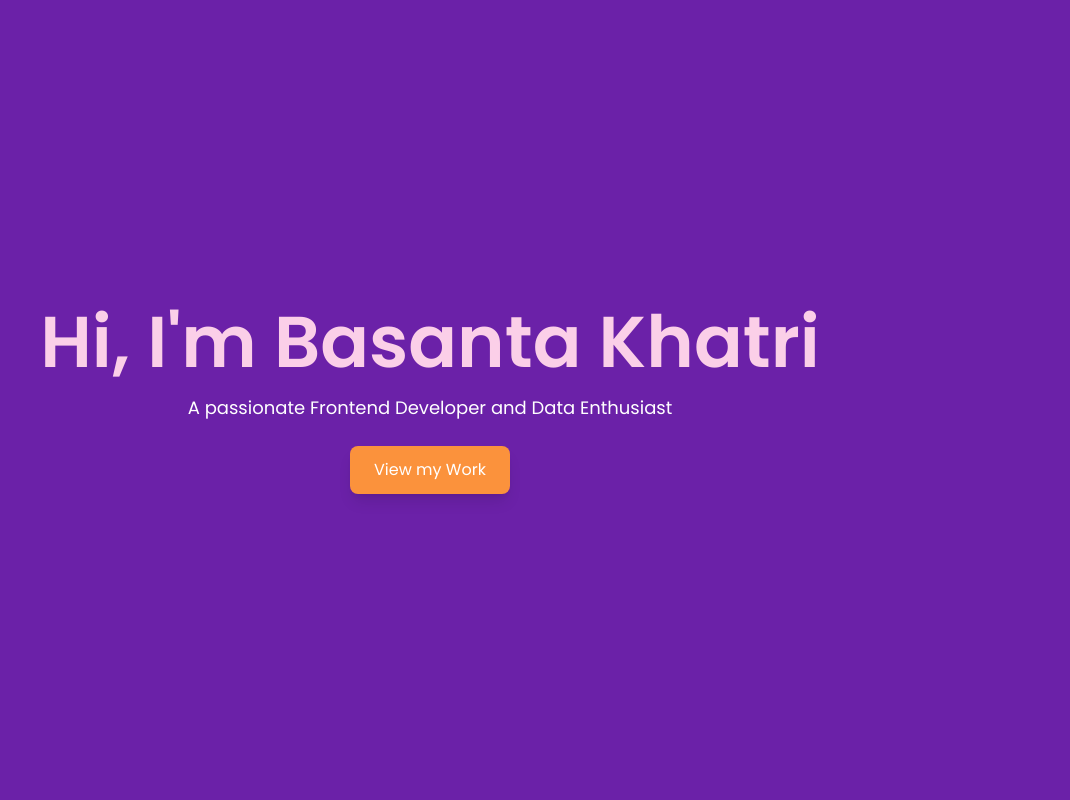
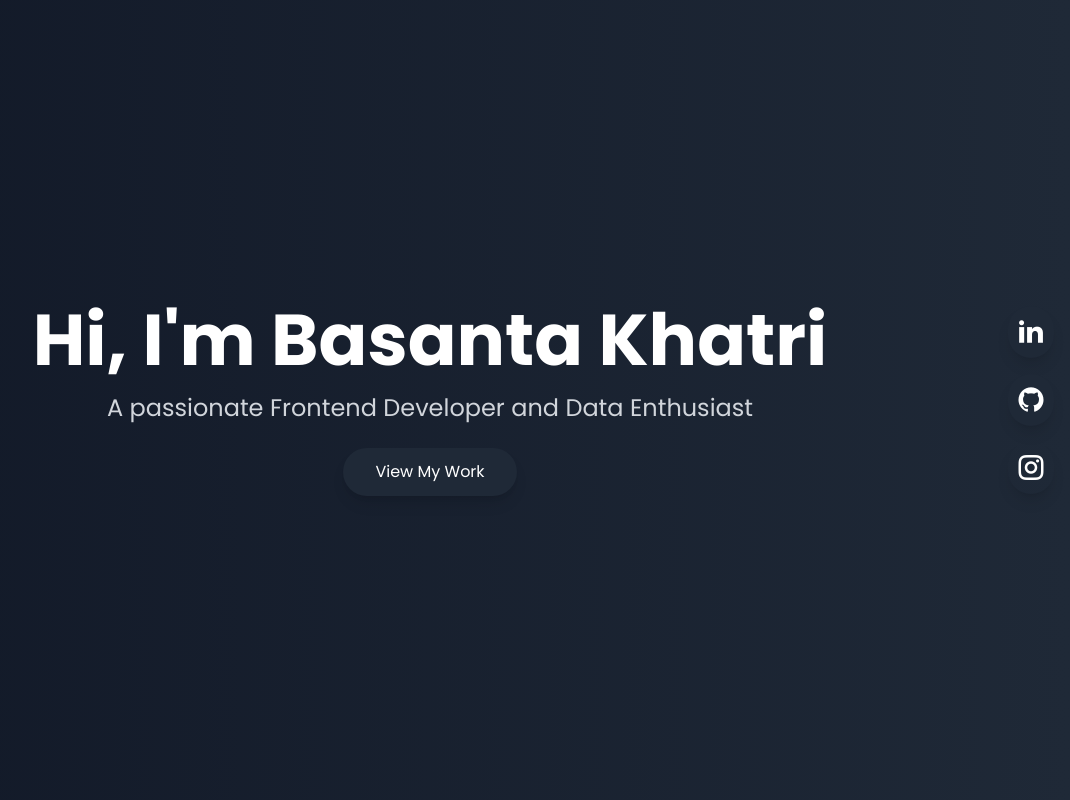
Before and after one commit to Basanta-khatri-0311/personal-portfolio, a React (Vite) app in the folder my-portfolio/: page / in a window 1280 px wide. Shown: the whole page, without its empty margins (210-1280 px from the left). Built offline with nearby package versions, Linux system fonts and the light colour scheme.

Commit message:
added a stylink to the part and the links section

```diff
--- a/my-portfolio/index.html
+++ b/my-portfolio/index.html
@@ -6,7 +6,10 @@
     <meta name="viewport" content="width=device-width, initial-scale=1.0" />
     <title>Vite + React</title>
     <link href="https://fonts.googleapis.com/css2?family=Poppins:wght@100;200;300;400;500;600;700;800;900&display=swap" rel="stylesheet">
-
+    <link
+    href="https://cdn.jsdelivr.net/npm/remixicon@4.4.0/fonts/remixicon.css"
+    rel="stylesheet"
+/>
   </head>
   <body>
     <div id="root"></div>
--- a/my-portfolio/src/App.jsx
+++ b/my-portfolio/src/App.jsx
@@ -1,5 +1,6 @@
 import React from "react"
 import Hero from "./components/Hero"
+import SocialLinks from "./components/SocialLinks"
 // import About from "./components/About"
 // import Projects from "./components/Projects"
 // import Contact from "./components/Contact"
@@ -10,6 +11,7 @@ function App() {
   return (
     <div>
       <Hero/>
+      <SocialLinks/>
     </div>
   )
 }
--- a/my-portfolio/src/components/Hero.jsx
+++ b/my-portfolio/src/components/Hero.jsx
@@ -1,20 +1,24 @@
 import React from "react";
+import SocialLinks from "./SocialLinks";
+
 
 const Hero = () => {
   return (
-    <section className="w-screen h-screen bg-purple-800 flex items-center justify-center">
+    <>
+    <section className="w-screen h-screen bg-gradient-to-r from-gray-900 to-gray-800 flex items-center justify-center p-4">
       <div className="text-center">
-        <h1 className="text-7xl font-semibold text-pink-200 font-sans">
+        <h1 className="text-4xl sm:text-5xl md:text-7xl font-bold text-white">
           Hi, I'm Basanta Khatri
         </h1>
-        <p className="text-lg text-white mt-4">
+        <p className="text-base sm:text-lg md:text-2xl text-gray-300 mt-4">
           A passionate Frontend Developer and Data Enthusiast
         </p>
-        <button className="mt-6 px-6 py-3 bg-orange-400  text-white  rounded-lg shadow-lg hover:bg-orange-500 hover:text-white transition duration-300">
-          View my Work
+        <button className="mt-6 px-6 py-3 sm:px-8 sm:py-3 bg-gray-800 text-white rounded-full shadow-lg hover:bg-gray-700 hover:shadow-xl transform hover:scale-105 transition-transform duration-500 ease-in-out">
+          View My Work
         </button>
       </div>
     </section>
+    </>
   );
 };
 
--- /dev/null
+++ b/my-portfolio/src/components/SocialLinks.jsx
@@ -0,0 +1,34 @@
+import React from "react";
+
+const Links = () => {
+  return (
+    <section className="fixed top-1/2 right-4 transform -translate-y-1/2 flex flex-col space-y-4">
+      <a
+        href="https://www.linkedin.com/in/basanta-khatri/"
+        target="_blank"
+        rel="noopener noreferrer"
+        className="text-3xl text-white bg-gray-800 hover:bg-blue-600 transition duration-300 p-2 rounded-full shadow-lg"
+      >
+        <i className="ri-linkedin-fill"></i>
+      </a>
+      <a
+        href="https://github.com/Basanta-khatri-0311"
+        target="_blank"
+        rel="noopener noreferrer"
+        className="text-3xl text-white bg-gray-800 hover:bg-gray-900 transition duration-300 p-2 rounded-full shadow-lg"
+      >
+        <i className="ri-github-fill"></i>
+      </a>
+      <a
+        href="https://www.instagram.com/basant_khatri__11/"
+        target="_blank"
+        rel="noopener noreferrer"
+        className="text-3xl text-white hover:bg-gradient-to-br from-pink-500 to-orange-500 hover:from-pink-600 hover:to-orange-600 transition duration-300 p-2 rounded-full shadow-lg flex items-center justify-center"
+      >
+        <i className="ri-instagram-line"></i>
+      </a>
+    </section>
+  );
+};
+
+export default Links;
```
